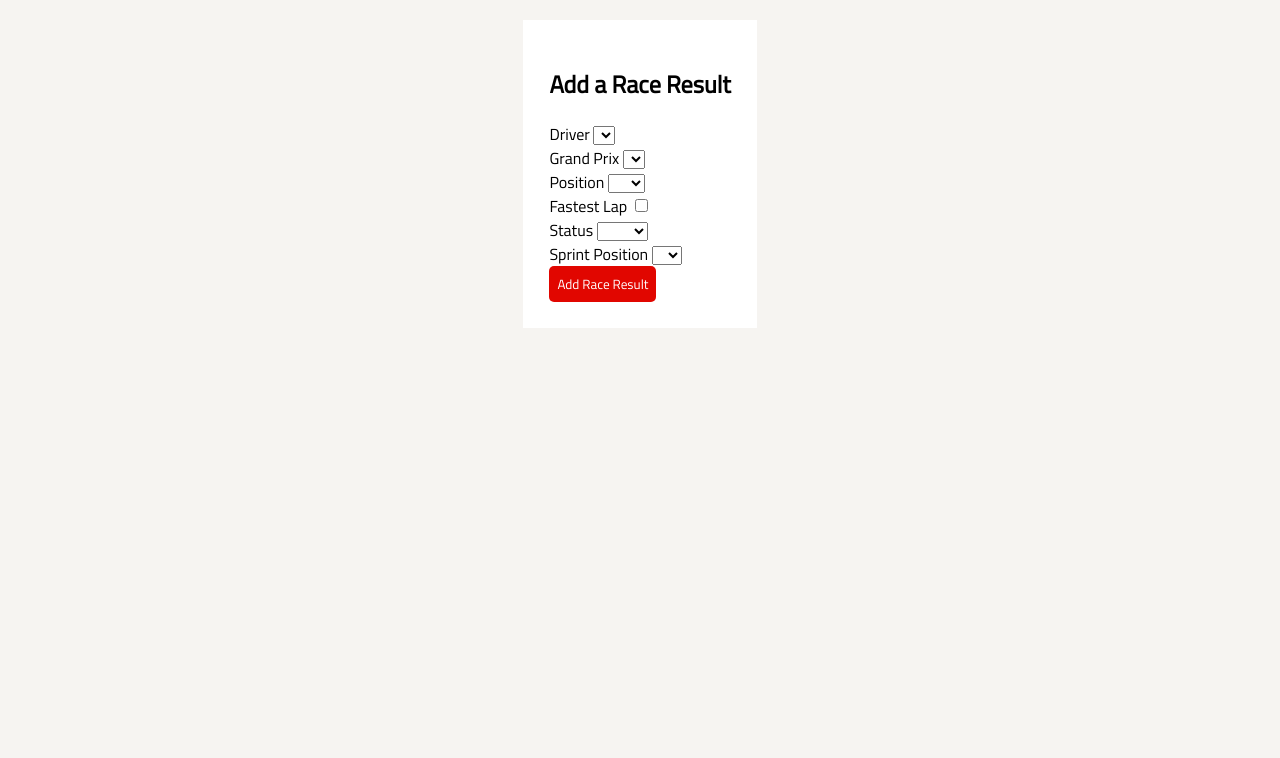
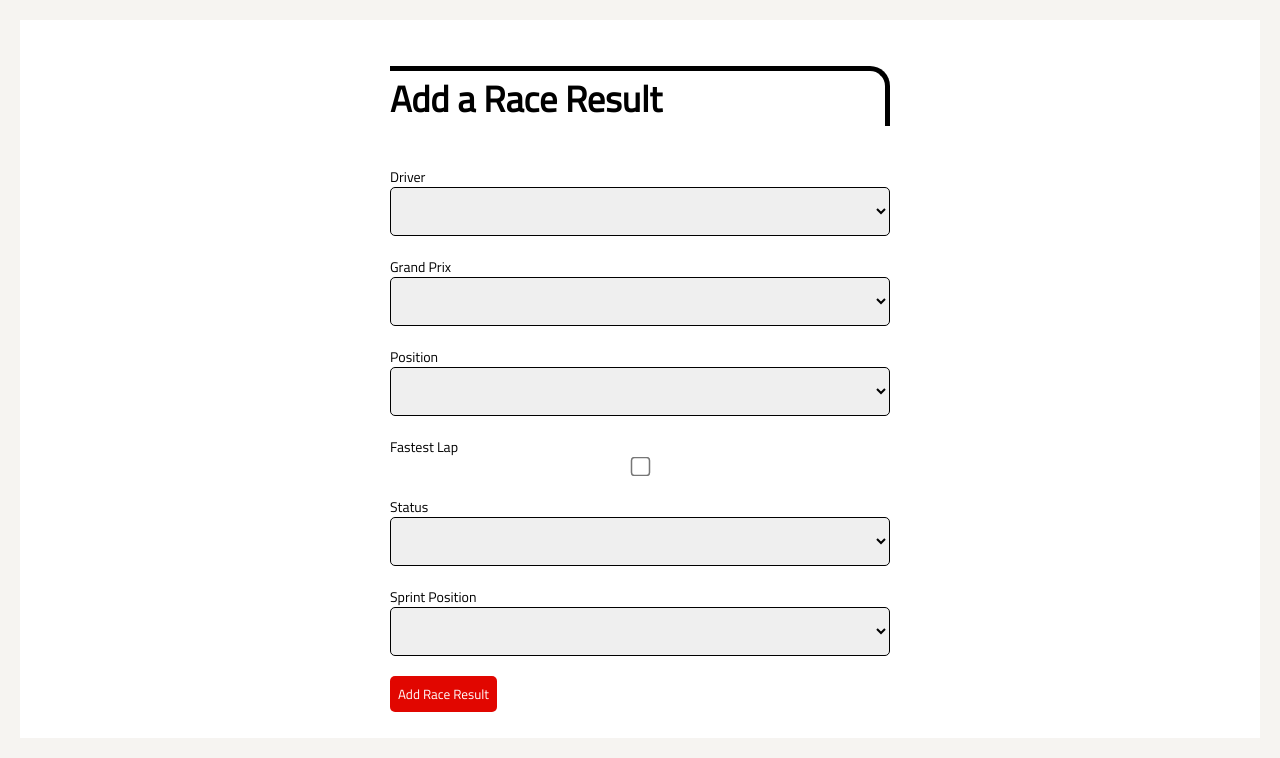
Before and after one commit to athinagouseti/Formula_One_Python-Week_05_Solo_Project, a Flask app: page /race_results/new in a window 1280 px wide. Shown: the part 76-834 px from the top of the page. Before the commit the page ends 404 px from the top, so only its background shows below. Run offline with Flask 2, Linux system fonts and the light colour scheme; data that the repository does not hold is empty; some libraries are stand-ins or nearby versions.

Commit message:
Random styling improvements

```diff
--- a/static/style.css
+++ b/static/style.css
@@ -46,6 +46,8 @@ body {
 
 #content {
     display: flex;
+    flex: 1;
+    align-items: stretch;
     flex-direction: column;
     align-self: center;
     max-width: 1440px;
@@ -57,16 +59,25 @@ body {
 table {
     border: none;
     border-spacing: 0;
+    max-width: 1440px;
+    overflow-x: scroll;
 }
 
 th {
     color: gray;
+    font-weight: 200;
     text-transform: uppercase;
     font-size: 11px;
+    text-align: left;
+    padding: 20px 0;
+}
+
+tr > td:nth-child(1) {
+    padding-left: 10px;
 }
 
 td {
-    padding: 20px;
+    padding: 20px 0;
     font-size: 13px;
     border: none;
 }
@@ -91,3 +102,47 @@ tr:nth-child(even) {
 .black {
     background-color: #000000
 }
+
+.form_field {
+    display: flex;
+    flex-direction: column;
+    margin: 20px 0;
+}
+
+input, select {
+    padding: 15px;
+    border-radius: 5px;
+    outline: none;
+    box-shadow: none;
+    border: 1px solid #000000;
+}
+
+#fastest_lap {
+    transform: scale(1.5);
+}
+
+label {
+    font-size: 14px;
+}
+
+.input_form {
+    width: 500px;
+}
+
+.form_container {
+    align-self: center;
+}
+
+h1 {
+    font-size: 36px;
+    font-weight: bold;
+    margin-top: 20px;
+    margin-bottom: 40px;
+    border-top: 5px solid #000000;
+    border-right: 5px solid #000000;
+    border-top-right-radius: 20px;
+}
+
+.add_button_form {
+    margin-top: 20px;
+}
--- a/templates/championship/index.html
+++ b/templates/championship/index.html
@@ -5,7 +5,7 @@
 <h1>Championship</h1>
 <table>
     <tr>
-        <th>Racing Number</th>
+        <th>#</th>
         <th>Driver Name</th>
         <th>Team Name</th>
         {% for grand_prix in grands_prix %}
--- a/templates/drivers/index.html
+++ b/templates/drivers/index.html
@@ -34,7 +34,7 @@
     {% endfor %}
 </table>
 
-<form action = "/drivers/new" method="get">
+<form action = "/drivers/new" method="get" class="add_button_form">
     <button class = "button red" type = "submit">Add Driver</button>
 </form>
 
--- a/templates/grand_prix/index.html
+++ b/templates/grand_prix/index.html
@@ -34,7 +34,7 @@
     {% endfor %}
 </table>
 
-<form action = "/grand_prix/new" method="get">
+<form action = "/grand_prix/new" method="get" class="add_button_form">
     <button class = "button red" type = "submit">Add Grand Prix</button>
 </form>
 
--- a/templates/race_results/index.html
+++ b/templates/race_results/index.html
@@ -5,7 +5,7 @@
 <h1>Race Result</h1>
 <table>
     <tr>
-        <th>Grand Prix Round</th>
+        <th>GP Round</th>
         <th>Grand Prix Name</th>
         <th>Racing Number</th>
         <th>Driver Name</th>
@@ -42,7 +42,7 @@
     {% endfor %}
 </table>
 
-<form action = "/race_results/new" method="get">
+<form action = "/race_results/new" method="get" class="add_button_form">
     <button class = "button red" type = "submit">Add Race Result</button>
 </form>
 
--- a/templates/race_results/new.html
+++ b/templates/race_results/new.html
@@ -2,11 +2,12 @@
 {% extends 'base.html' %}
 
 {% block content %}
+<div class="form_container">
     <h1>Add a Race Result</h1>
 
 
-<form action = "/race_results" method="post">
-    <div>
+    <form action = "/race_results" method="post" class="input_form">
+        <div class="form_field">
             <label for = "driver">Driver</label>
             <select id = "driver" name = "driver" placeholder = "Driver" >
             {% for driver in drivers %}
@@ -14,7 +15,7 @@
             {% endfor %}
             </select>
         </div>
-    <div>
+        <div class="form_field">
             <label for = "grand_prix">Grand Prix</label>
             <select id = "grand_prix" name = "grand_prix" placeholder = "Grand Prix" >
             {% for grand_prix in grands_prix %}
@@ -22,7 +23,7 @@
             {% endfor %}
             </select>
         </div>
-    <div>
+        <div class="form_field">
             <label for = "position">Position</label>
             <select id = "position" name = "position" placeholder = "Position" >
                 <option value = ""></option>
@@ -31,11 +32,11 @@
                 {% endfor %}
             </select>
         </div>
-    <div>
+        <div class="form_field">
             <label for = "fastest_lap">Fastest Lap</label>
             <input type = "checkbox" id = "fastest_lap" name = "fastest_lap">
         </div>
-    <div>
+        <div class="form_field">
             <label for = "status">Status</label>
             <select id = "status" name = "status">
                 <option value = ""></option>
@@ -45,7 +46,7 @@
                 <option value = "WD">WD</option>
             </select>
         </div>
-    <div>
+        <div class="form_field">
             <label for = "sprint_position">Sprint Position</label>
             <select id = "sprint_position" name = "sprint_position">
                 <option value = ""></option>
@@ -56,4 +57,5 @@
         </div>
         <button class = "button red" type = "submit">Add Race Result</button>
     </form>
+</div>
 {% endblock %}
--- a/templates/teams/index.html
+++ b/templates/teams/index.html
@@ -38,7 +38,7 @@
     {% endfor %}
 </table>
 
-<form action = "/teams/new" method="get">
+<form action = "/teams/new" method="get" class="add_button_form">
     <button class = "button red" type = "submit">Add Team</button>
 </form>
 
```
Also changed, not shown: templates/drivers/edit.html (+8 -6 lines), templates/drivers/new.html (+8 -6 lines), templates/grand_prix/edit.html (+7 -4 lines), templates/grand_prix/new.html (+8 -6 lines), templates/race_results/edit.html (+10 -8 lines), templates/teams/edit.html (+9 -7 lines), templates/teams/new.html (+10 -9 lines). Lines whose indentation alone changed are shown as unchanged.
